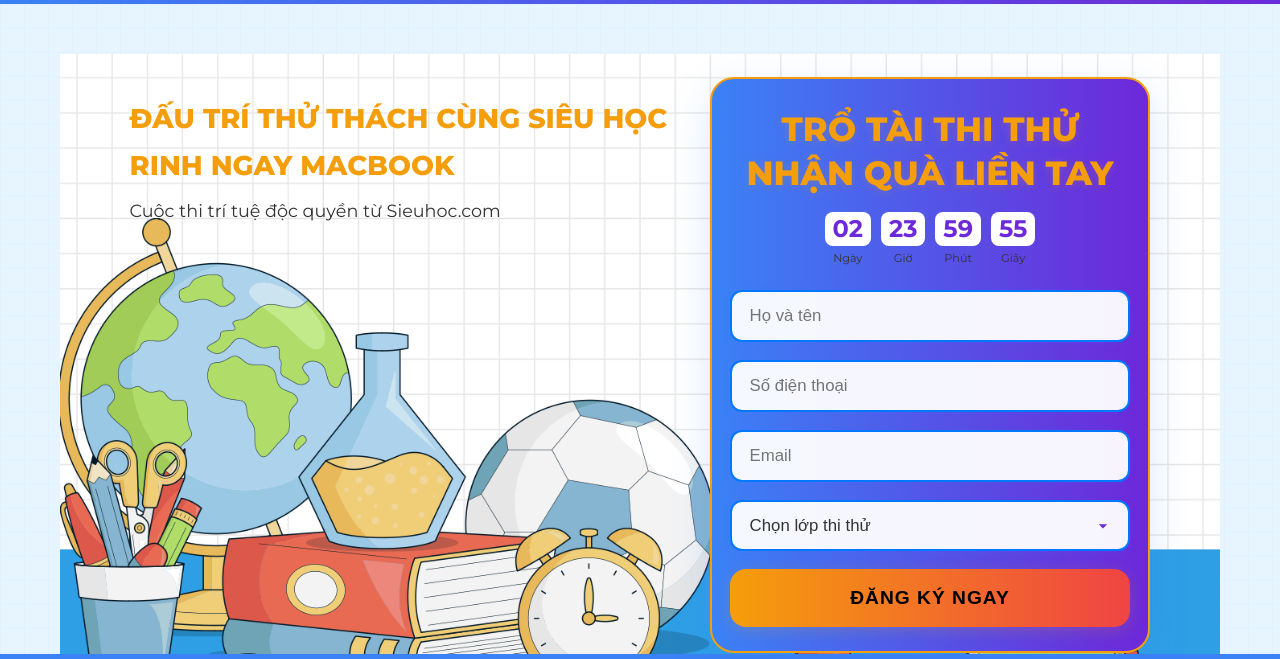
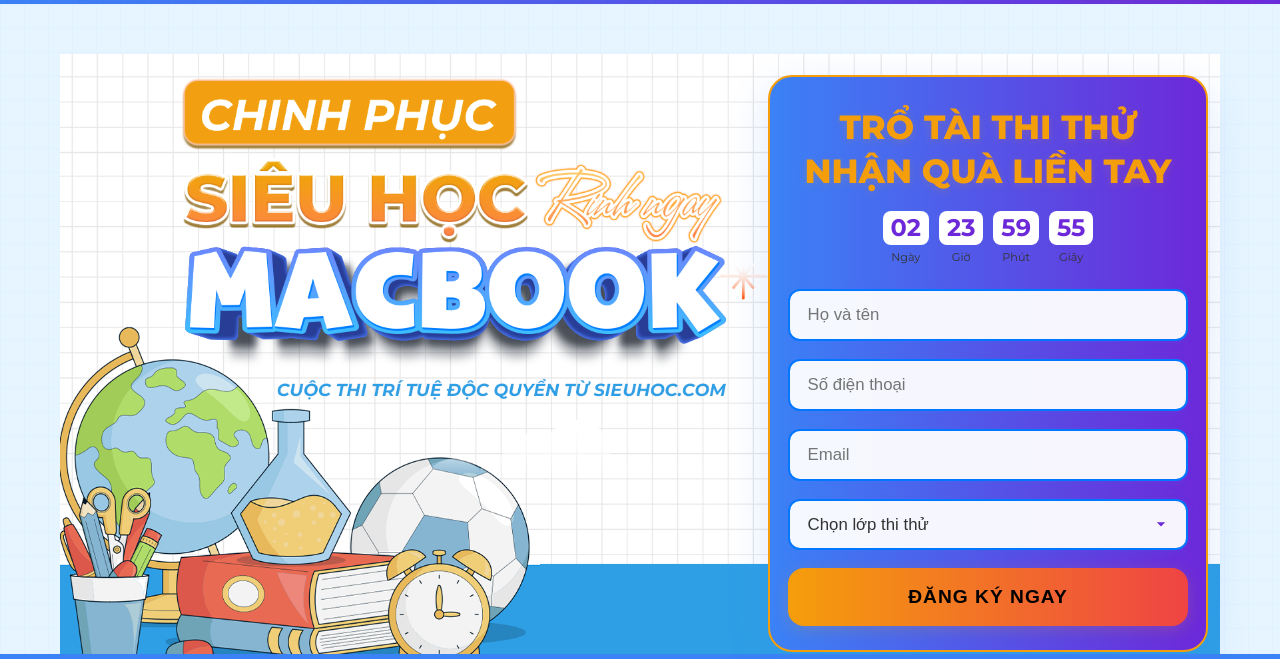
Before and after one commit to Sieuhoc/landingpage-thi-online, a website: page index.html in a window 1280 px wide. Shown: the part 94-753 px from the top of the page. Drawn offline with Linux system fonts and the light colour scheme.

Commit message:
Cập nhật tính năng mới lan 13

```diff
--- a/index.html
+++ b/index.html
@@ -29,15 +29,7 @@
         <div class="container">
             <div class="hero-content">
                 <div class="hero-illustration">
-                    <img src="image4.png" alt="Học tập illustrations">
-
-                    <div class="rules-text">
-                        <h2>ĐẤU TRÍ THỬ THÁCH CÙNG SIÊU HỌC</h2>
-                        <h2>RINH NGAY MACBOOK</h2>
-                        <ul>
-                            <li>Cuộc thi trí tuệ độc quyền từ Sieuhoc.com</li>
-                        </ul>
-                    </div>
+                    <img src="image8.png" alt="Học tập illustrations">
 
                     <div class="registration-form">
                         <div class="form-container" id="form-dang-ky">
--- a/style.css
+++ b/style.css
@@ -84,8 +84,8 @@
 }
 .registration-form {
     position: absolute;
-    top: 0.5%;
-    right: 6%;
+    top: 0.2%;
+    right: 1%;
     width: 38%;
     min-width: 340px;
     z-index: 2;
```
Also changed, not shown: image7.png (added), image8.png (added).
